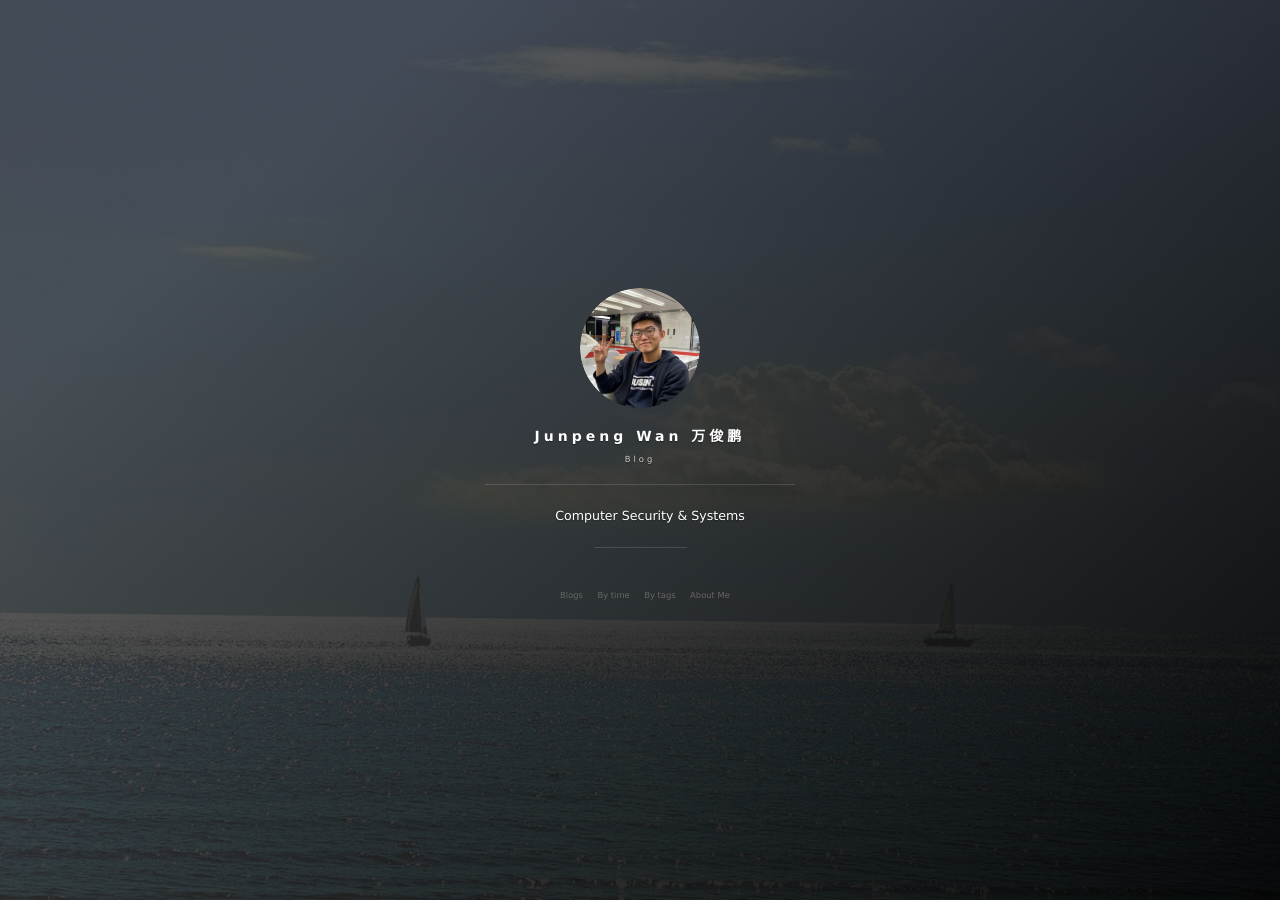
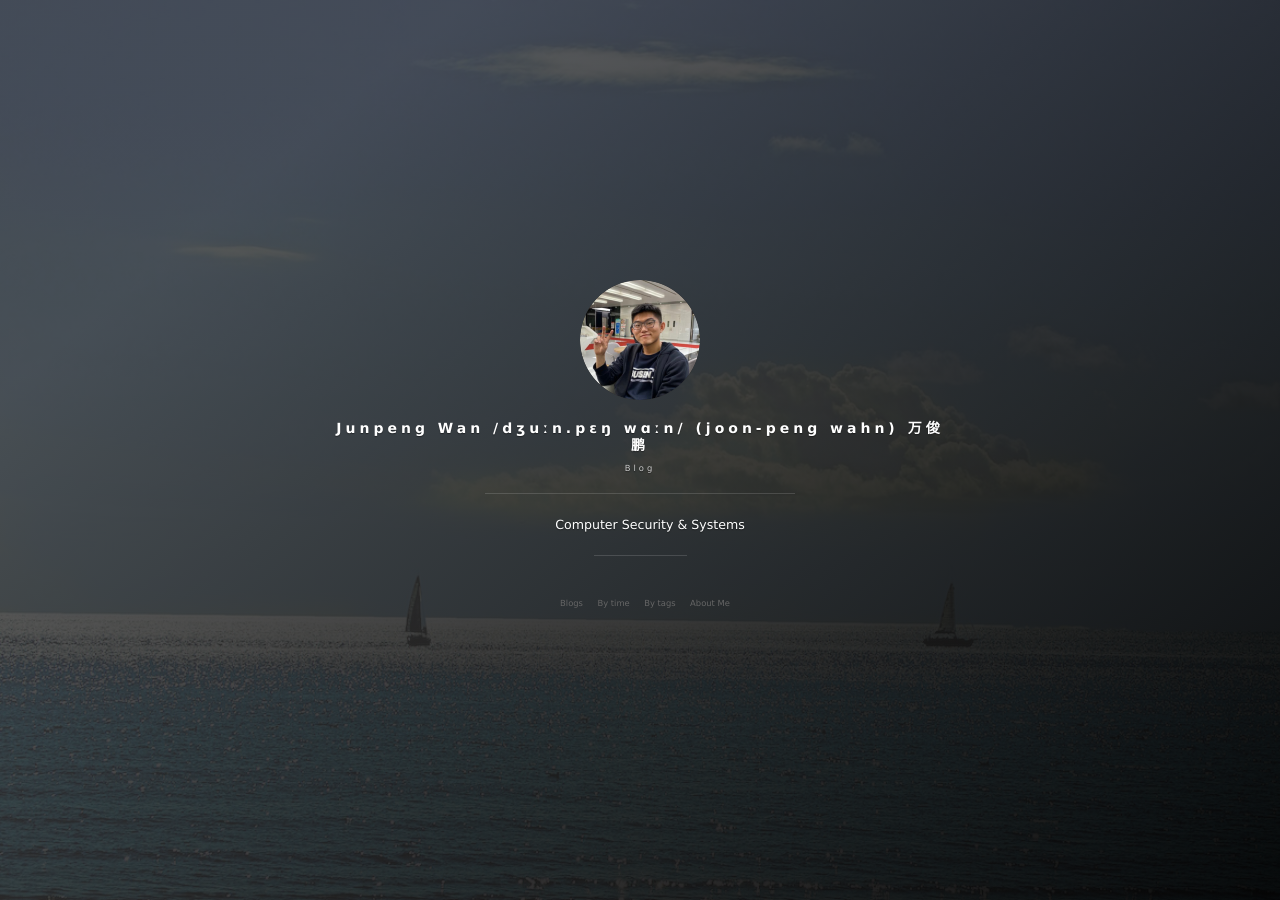
Before and after one commit to stefan1wan/stefan1wan.github.io, a Jekyll site: the page built from index.html, in a window 1280 px wide. Built offline with Jekyll 4.4.1, drawn with Linux system fonts in a browser that asks for light colours; nearby versions of some CDN libraries; library files that are not in the unit come from our copies; the list of posts is cut into pages by our own code; comment, search, counter and statistics services are not loaded.

Commit message:
pronounce

```diff
--- a/_config.yml
+++ b/_config.yml
@@ -1,5 +1,5 @@
 # Basic
-title: Junpeng Wan 万俊鹏
+title: Junpeng Wan /dʒuːn.pɛŋ wɑːn/ (joon-peng wahn) 万俊鹏
 subtitle: Blog
 description: Computer Security & Systems
 # 头像里面的标题
```
